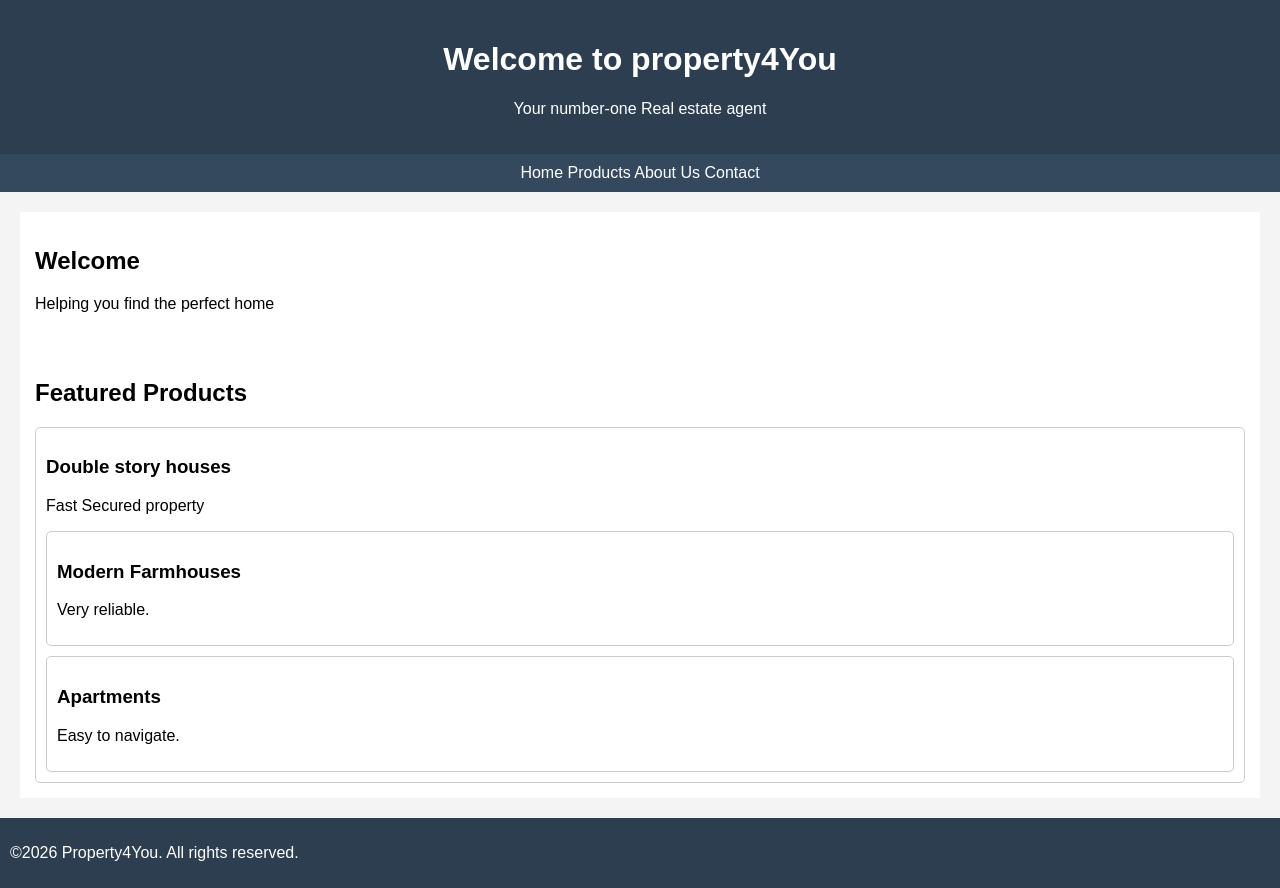
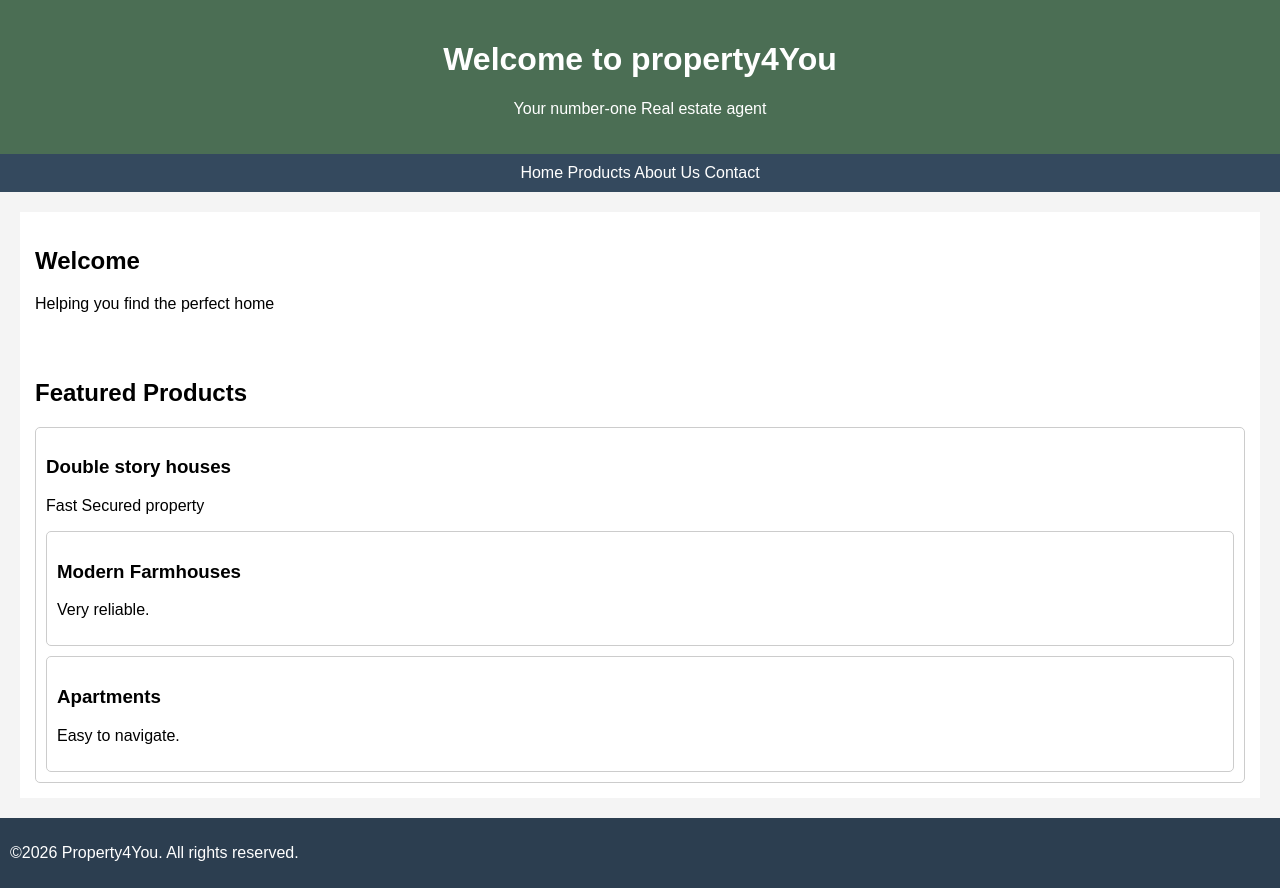
Before and after one commit to TanakaJenamiso/Property4You, a plain HTML site: page index.html in a window 1280 px wide. Drawn offline with Linux system fonts and the light colour scheme.

Commit message:
Update style.css

```diff
--- a/style.css
+++ b/style.css
@@ -7,7 +7,7 @@ body {
 
 /*Header*/
 header {
-   background-color:#2c3e50;
+   background-color:#4B6E54;
    color: white;
    padding: 20px;
    text-align: center;
@@ -58,4 +58,5 @@ nav{
      color: white;
      text align: center;
      padding: 10px;
+
 }
```
